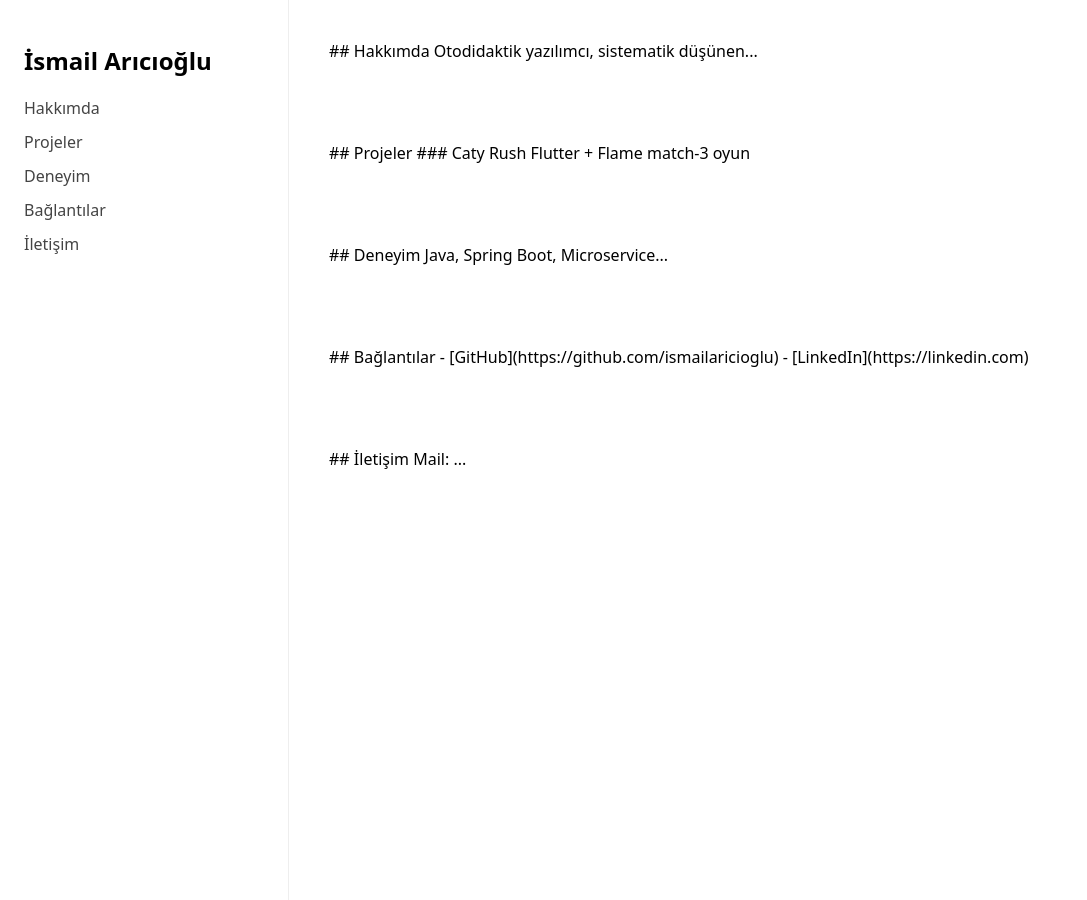
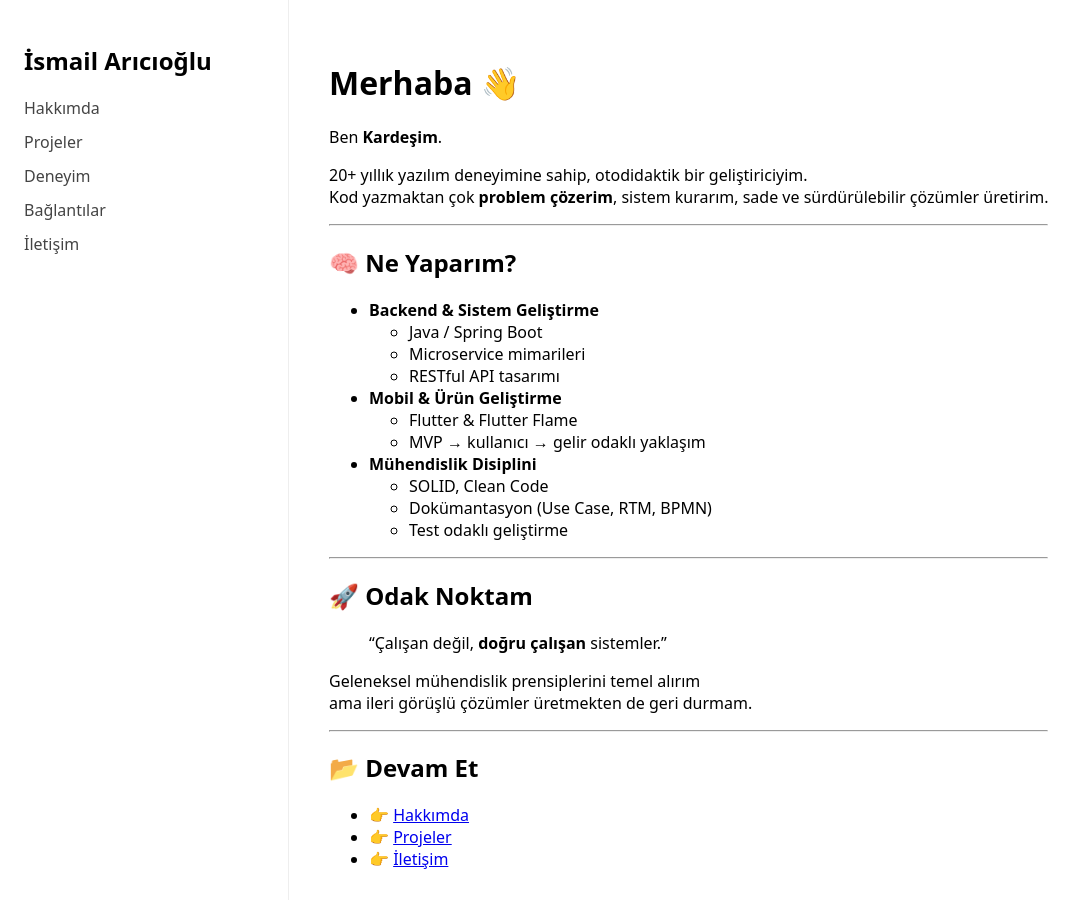
Before and after one commit to ismailaricioglu/ismailaricioglu.github.io, a Jekyll site: the page built from index.md, in a window 1280 px wide and 900 px high. Shown: the whole window, without its empty margins (0-1087 px from the left). Built offline with Jekyll 4.4.1, drawn with Linux system fonts in a browser that asks for light colours.

Commit message:
Update index.md

```diff
--- a/index.md
+++ b/index.md
@@ -1,31 +1,46 @@
 ---
 layout: default
-title: İsmail Arıcıoğlu
+title: "Kardeşim | Yazılım Portföyü"
+description: "Sistem odaklı yazılım geliştirme, projeler ve mühendislik yaklaşımı"
 ---
 
-<section id="about">
-## Hakkımda
-Otodidaktik yazılımcı, sistematik düşünen...
-</section>
+# Merhaba 👋
+Ben **Kardeşim**.
 
-<section id="projects">
-## Projeler
-### Caty Rush
-Flutter + Flame match-3 oyun
-</section>
+20+ yıllık yazılım deneyimine sahip, otodidaktik bir geliştiriciyim.
+Kod yazmaktan çok **problem çözerim**, sistem kurarım, sade ve sürdürülebilir çözümler üretirim.
 
-<section id="experience">
-## Deneyim
-Java, Spring Boot, Microservice...
-</section>
+---
 
-<section id="links">
-## Bağlantılar
-- [GitHub](https://github.com/ismailaricioglu)
-- [LinkedIn](https://linkedin.com)
-</section>
+## 🧠 Ne Yaparım?
 
-<section id="contact">
-## İletişim
-Mail: ...
-</section>
+- **Backend & Sistem Geliştirme**
+  - Java / Spring Boot
+  - Microservice mimarileri
+  - RESTful API tasarımı
+
+- **Mobil & Ürün Geliştirme**
+  - Flutter & Flutter Flame
+  - MVP → kullanıcı → gelir odaklı yaklaşım
+
+- **Mühendislik Disiplini**
+  - SOLID, Clean Code
+  - Dokümantasyon (Use Case, RTM, BPMN)
+  - Test odaklı geliştirme
+
+---
+
+## 🚀 Odak Noktam
+
+> “Çalışan değil, **doğru çalışan** sistemler.”
+
+Geleneksel mühendislik prensiplerini temel alırım
+ama ileri görüşlü çözümler üretmekten de geri durmam.
+
+---
+
+## 📂 Devam Et
+
+- 👉 [Hakkımda](about.html)
+- 👉 [Projeler](projects.html)
+- 👉 [İletişim](contact.html)
```
